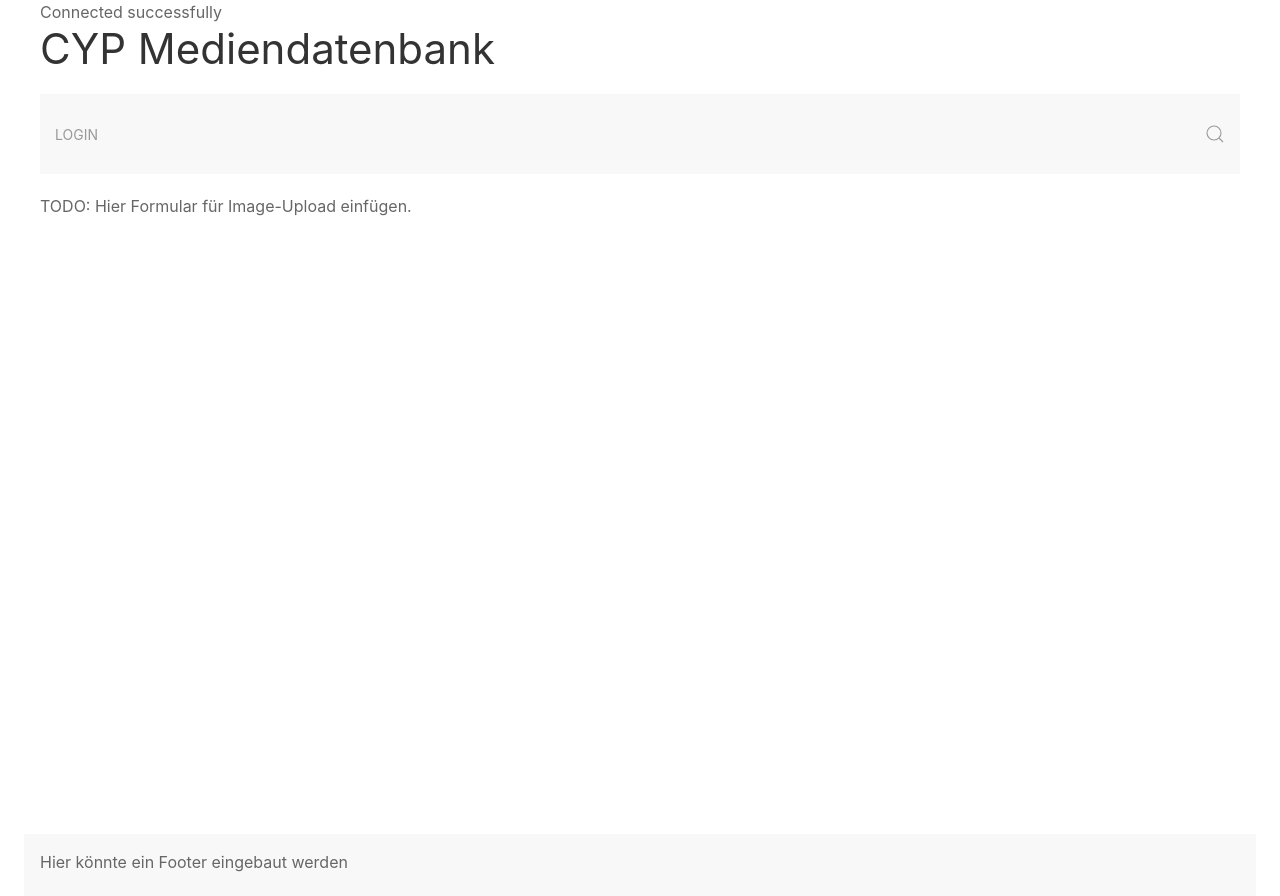
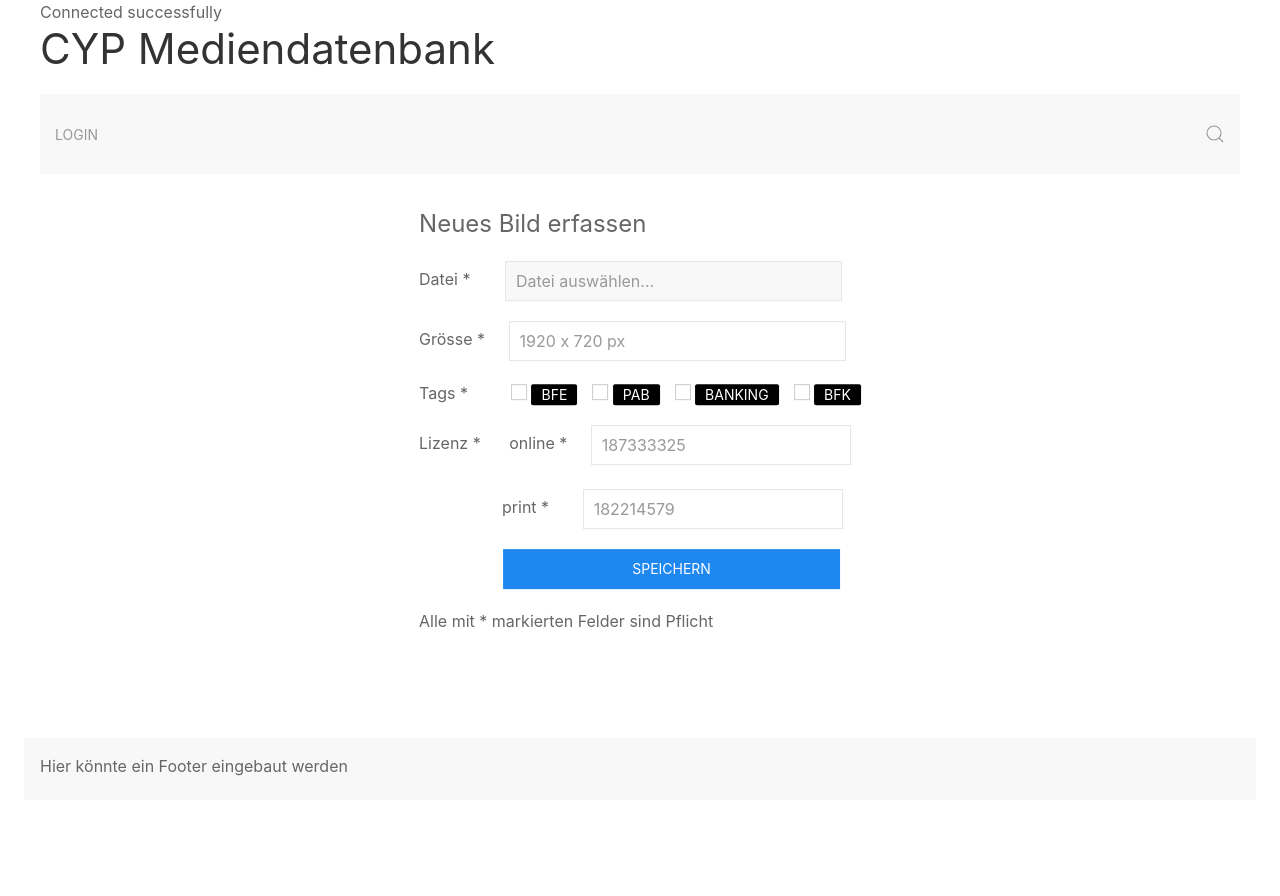
Before and after one commit to CYPcoding/MedienDB, a PHP site: page /index.php?page=uploadimg in a window 1280 px wide. After the commit the page ends 776 px from the top, so only its background shows below. Run offline with PHP 8.4, Linux system fonts and the light colour scheme; data that the repository does not hold is empty; some libraries are stand-ins or nearby versions.

Commit message:
Creates uploadimg.php + uploadvid.php
Issue #6

```diff
--- a/assets/css/custom.css
+++ b/assets/css/custom.css
@@ -1,14 +1,12 @@
 html {
-	height: 100%;
-	box-sizing: border-box;
+	min-height: 100%;
+	position: relative;
  }
 
  body {
-	position: relative;
-	margin: 0;
-	padding-bottom: 6rem;
-	min-height: 100%;
- }
+	margin: 0 0 60px 0;
+    padding: 0;
+}
 
  #footer {
  	position: absolute;
@@ -23,8 +21,12 @@ html {
 	margin-left: auto;
  }
 
-  .upload, .login {
-   top: 450px;
+  .upload, .login, .uploadimg {
+   top: 450px!important;
+ }
+
+   .uploadimg, .uploadvid {
+   top: 430px!important;
  }
 
 .uk-label {
@@ -36,3 +38,7 @@ ul > li.uk-active.uk-first-column > a {
 	border: solid;
 	color: #000;
 }
+
+form input .checkbox {
+	margin-right: 5px;
+}
--- a/page/uploadimg.php
+++ b/page/uploadimg.php
@@ -1 +1,42 @@
-<p>TODO: Hier Formular für Image-Upload einfügen.</p>
+<div class="uk-position-center uploadimg">
+<form class="uk-form-horizontal">
+    <fieldset class="uk-fieldset">
+
+        <legend class="uk-legend">Neues Bild erfassen</legend>
+
+        	<div class="uk-margin" uk-margin>
+        		<div uk-form-custom="target: true">
+        			<label class="uk-text-left" style="margin-right: 30px;">Datei *</label>
+            		<input type="file" required>
+            		<input class="uk-input uk-form-width-medium" style="width: 337px" type="text" placeholder="Datei auswählen..." disabled>
+        		</div>
+    		</div>
+            <div class="uk-margin">
+        		<div uk-form-custom>
+        			<label class="uk-text-left" style="margin-right: 19px;">Grösse *</label>
+            		<input class="uk-input" style="width: 337px" type="text" placeholder="1920 x 720 px" required>
+        		</div>
+    		</div>
+    		<div class="uk-margin uk-grid-small uk-child-width-auto uk-grid">
+    			<label class="uk-text-left" style="margin-right: 19px;">Tags *&nbsp;&nbsp;</label>
+            	<label><input class="uk-checkbox" type="checkbox">&nbsp;<span class="uk-label">BFE</span></label>
+            	<label><input class="uk-checkbox" type="checkbox">&nbsp;<span class="uk-label">PAB</span></label>
+            	<label><input class="uk-checkbox" type="checkbox">&nbsp;<span class="uk-label">Banking</span></label>
+            	<label><input class="uk-checkbox" type="checkbox">&nbsp;<span class="uk-label">BFK</span></label>
+        	</div>
+            <div class="uk-margin">
+        		<div uk-form-custom>
+        			<label class="uk-text-left" style="margin-right: 24px;">Lizenz *</label>
+        			<label class="uk-text-left" style="margin-right: 19px;">online *</label>
+            		<input class="uk-input" style="width: 260px" type="text" placeholder="187333325" required>
+            		<br><br>
+        			<label class="uk-text-left" style="margin-left: 83px; margin-right: 29px">print *</label>
+            		<input class="uk-input" style="width: 260px" type="text" placeholder="182214579" required>
+        		</div>
+    		</div>
+    		<button class="uk-button uk-button-primary" style="width: 337px; margin-left: 84px">speichern</button>
+    		<p>Alle mit * markierten Felder sind Pflicht</p>
+
+    </fieldset>
+</form>
+</div>
```
Also changed, not shown: page/uploadvid.php (+35 -1 lines).
